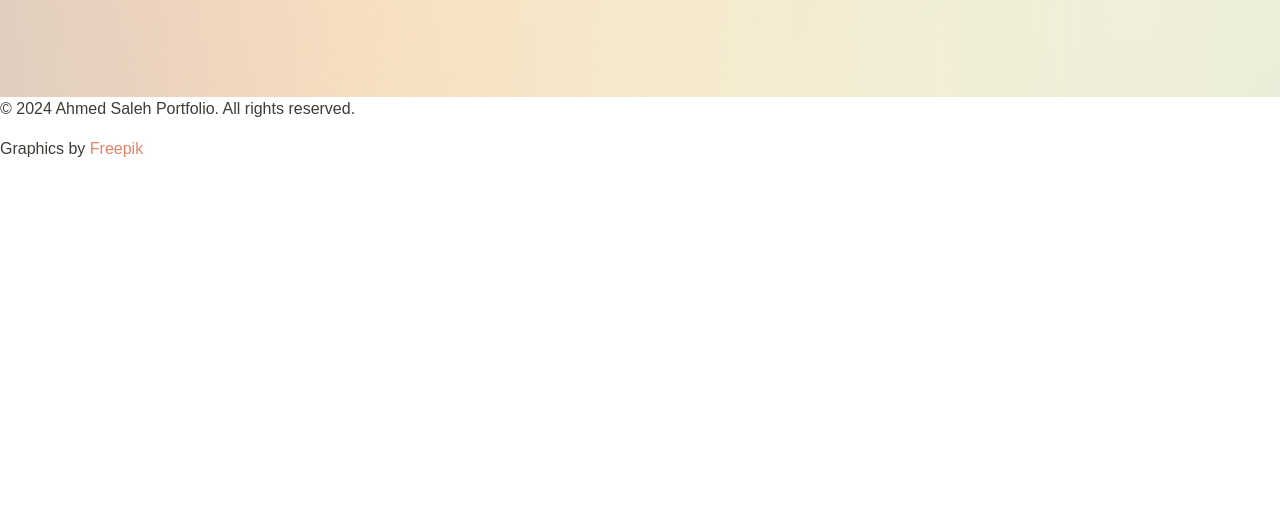
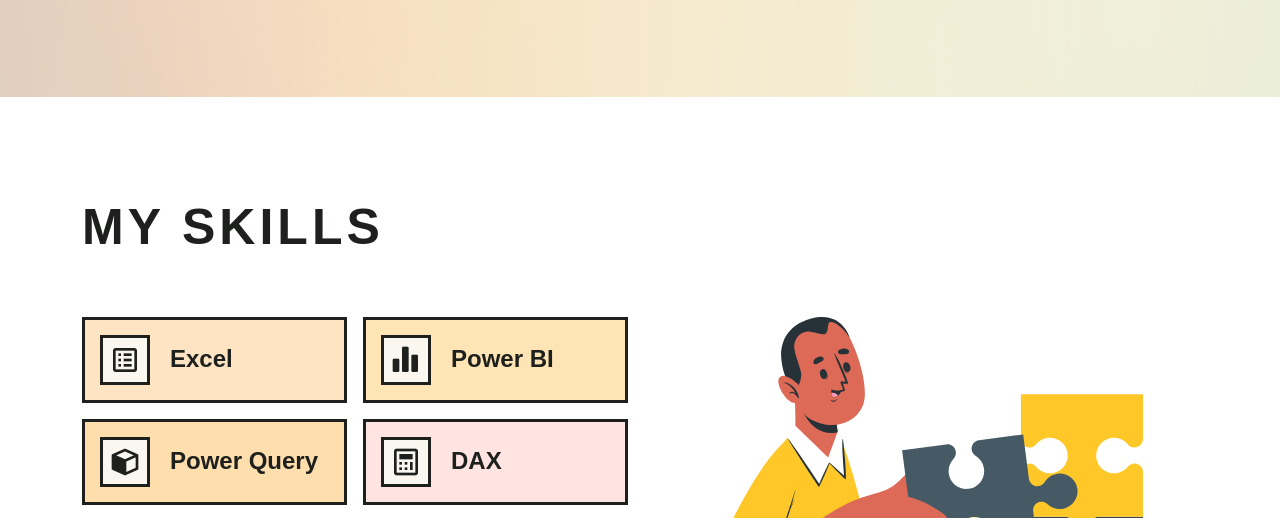
Before and after one commit to ai-saleh/portfolio, a plain HTML site: page home.html in a window 1280 px wide. Shown: the part 2073-2591 px from the top of the page. Before the commit the page ends 2250 px from the top, so only its background shows below. Drawn offline with nearby package versions, Linux system fonts and the light colour scheme; a web font is replaced by a local one.

Commit message:
Add skills section

```diff
--- a/feature-box.css
+++ b/feature-box.css
@@ -110,12 +110,71 @@
   }
 }
 
+/* Skill boxes styling */
+.feature-box.skill {
+  /* Adjust size */
+  padding: 15px;
+  height: auto;
+
+  /* Adjust text */
+  align-items: center;
+}
+
+.feature-box.skill .icon {
+  /* Modify icon size or appearance */
+  width: 20px;
+  width: calc(var(--icon-size) - 20px);
+  height: calc(var(--icon-size) - 20px);
+  min-width: calc(var(--icon-size) - 20px); /* Prevent icon from shrinking */
+  /* font-size: 2em; */
+  /* margin-bottom: 10px; */
+}
+
+.feature-box.skill h5 {
+  /* Adjust title style */
+  margin: 0;
+}
+
+@media (max-width: 1200px) {
+  .feature-box.skill h5 {
+    font-size: 1em;
+  }
+}
+
+/* Resize skills section image due to its large size */
+#skills-img {
+  width: 80%;
+  padding-top: 120px;
+}
+
+@media (max-width: 991px) {
+  #skills-img {
+    padding-top: 0;
+  }
+}
+
 /* Colors for each box */
-.ftb-bg-1 { background-color: blanchedalmond; }
-.ftb-bg-2 { background-color: bisque; }
-.ftb-bg-3 { background-color: mistyrose; }
-.ftb-bg-4 { background-color: navajowhite; }
-.ftb-bg-5 { background-color: moccasin; }
-.ftb-bg-6 { background-color: oldlace; }
-.ftb-bg-7 { background-color: peachpuff; }
-.ftb-bg-8 { background-color: papayawhip; }
+.ftb-bg-1 {
+  background-color: blanchedalmond;
+}
+.ftb-bg-2 {
+  background-color: bisque;
+}
+.ftb-bg-3 {
+  background-color: mistyrose;
+}
+.ftb-bg-4 {
+  background-color: navajowhite;
+}
+.ftb-bg-5 {
+  background-color: moccasin;
+}
+.ftb-bg-6 {
+  background-color: oldlace;
+}
+.ftb-bg-7 {
+  background-color: peachpuff;
+}
+.ftb-bg-8 {
+  background-color: papayawhip;
+}
--- a/home.html
+++ b/home.html
@@ -121,7 +121,7 @@
         <div class="container">
           <div class="row gy-5 align-items-center">
             <div class="col-lg-6 text-center">
-              <img src="assets/svg/asset_1.svg" alt="" />
+              <img src="assets/svg/asset_1.svg" alt="Guy writing about himself." />
             </div>
             <div class="col-lg-6 ps-lg-5">
               <div class="about-text">
@@ -180,6 +180,27 @@
         </div>
       </section>
 
+      <!-- Section: Skills -->
+      <section id="skills" class="section">
+        <div class="container">
+          <div class="row gy-5">
+            <div class="col-lg-6">
+              <div class="section-heading text-start">
+                <h3>My Skills</h3>
+              </div>
+              <div class="skill-box">
+                <div class="row g-3">
+                  <!-- Skill boxes will be dynamically inserted here -->
+                </div>
+              </div>
+            </div>
+            <div class="col-lg-6 text-center">
+              <img id="skills-img" src="assets/svg/asset_3.svg" alt="Guy building his skills">
+            </div>
+          </div>
+        </div>
+      </section>
+
       <!-- Footer -->
       <footer>
         <p>© 2024 Ahmed Saleh Portfolio. All rights reserved.</p>
--- a/script.js
+++ b/script.js
@@ -76,36 +76,61 @@
 });
 
 // Feature box functionality
-document.addEventListener('DOMContentLoaded', function() {
+document.addEventListener("DOMContentLoaded", function () {
   const services = [
     {
-      icon: 'bx bx-analyse',
-      title: 'Data Analysis',
-      description: 'Transform raw data into insightful reports.'
+      icon: "bx bx-analyse",
+      title: "Data Analysis",
+      description: "Transform raw data into insightful reports.",
     },
     {
-      icon: 'bx bx-line-chart',
-      title: 'Data Visualization',
-      description: 'Create compelling dashboards and charts.'
+      icon: "bx bx-line-chart",
+      title: "Data Visualization",
+      description: "Create compelling dashboards and charts.",
     },
     {
-      icon: 'bx bx-data',
-      title: 'Database Management',
-      description: 'Optimize and maintain databases for peak performance.'
+      icon: "bx bx-data",
+      title: "Database Management",
+      description: "Optimize and maintain databases for peak performance.",
     },
     {
-      icon: 'bx bx-bar-chart-alt-2',
-      title: 'Business Intelligence',
-      description: 'Implement and manage BI tools to drive strategic decisions.'
-    }
+      icon: "bx bx-bar-chart-alt-2",
+      title: "Business Intelligence",
+      description:
+        "Implement and manage BI tools to drive strategic decisions.",
+    },
     // You can add more services here in the future
   ];
 
-  const desktopView = document.querySelector('.ftb-desktop-view');
-  const mobileView = document.querySelector('.ftb-mobile-view .swiper-wrapper');
+  const skills = [
+    { icon: "bx bx-spreadsheet", title: "Excel" },
+    { icon: "bx bxs-bar-chart-alt-2", title: "Power BI" },
+    { icon: "bx bxs-cube", title: "Power Query" },
+    { icon: "bx bx-calculator", title: "DAX" },
+    { icon: "bx bx-data", title: "SQL" },
+    { icon: "bx bxl-python", title: "Python" },
+    { icon: "bx bx-grid-alt", title: "NumPy" },
+    { icon: "bx bx-bar-chart", title: "pandas" },
+    { icon: "bx bx-pie-chart-alt-2", title: "Matplotlib" },
+    { icon: "bx bx-scatter-chart", title: "Seaborn" },
+    // Add more skills as needed
+  ];
+
+  const desktopView = document.querySelector(".ftb-desktop-view");
+  const mobileView = document.querySelector(".ftb-mobile-view .swiper-wrapper");
+  const skillsView = document.querySelector(".skill-box .row");
 
   // Define color classes
-  const colorClasses = ['ftb-bg-1', 'ftb-bg-2', 'ftb-bg-3', 'ftb-bg-4', 'ftb-bg-5', 'ftb-bg-6', 'ftb-bg-7', 'ftb-bg-8'];
+  const colorClasses = [
+    "ftb-bg-1",
+    "ftb-bg-2",
+    "ftb-bg-3",
+    "ftb-bg-4",
+    "ftb-bg-5",
+    "ftb-bg-6",
+    "ftb-bg-7",
+    "ftb-bg-8",
+  ];
   // You can add more color classes here in the future
 
   // Fisher-Yates shuffle algorithm
@@ -120,13 +145,17 @@
   // Shuffle the color classes
   let shuffledColors = shuffleArray([...colorClasses]);
 
-  services.forEach((service, index) => {
-    // Reshuffle colors if we've used them all
+  // Function to get next color class
+  function getNextColorClass(index) {
     if (index % colorClasses.length === 0) {
       shuffledColors = shuffleArray([...colorClasses]);
     }
+    return shuffledColors[index % colorClasses.length];
+  }
 
-    const colorClass = shuffledColors[index % colorClasses.length];
+  // Generate service boxes
+  services.forEach((service, index) => {
+    const colorClass = getNextColorClass(index);
     const featureBox = `
       <div class="feature-box ${colorClass}">
         <div class="icon"><i class="${service.icon}"></i></div>
@@ -138,18 +167,45 @@
     `;
 
     // Append to desktop view
-    desktopView.insertAdjacentHTML('beforeend', `
+    desktopView.insertAdjacentHTML(
+      "beforeend",
+      `
       <div class="col-md-6">
         ${featureBox}
       </div>
-    `);
+    `
+    );
 
     // Append to mobile view
-    mobileView.insertAdjacentHTML('beforeend', `
+    mobileView.insertAdjacentHTML(
+      "beforeend",
+      `
       <div class="swiper-slide">
         ${featureBox}
       </div>
-    `);
+    `
+    );
+  });
+
+  // Clear existing content in skills view
+  skillsView.innerHTML = "";
+
+  // Generate skill boxes
+  skills.forEach((skill, index) => {
+    const colorClass = getNextColorClass(index + services.length);
+    const skillBox = `
+      <div class="col-6 col-md-4 col-lg-6">
+        <div class="feature-box skill ${colorClass}">
+          <div class="icon"><i class="${skill.icon}"></i></div>
+          <div class="content">
+            <h5>${skill.title}</h5>
+          </div>
+        </div>
+      </div>
+    `;
+
+    // Append to skills view
+    skillsView.insertAdjacentHTML("beforeend", skillBox);
   });
 
   let swiper = null;
@@ -157,8 +213,8 @@
 
   function initSwiper() {
     if (window.innerWidth < mobileBreakpoint && !swiper) {
-      swiper = new Swiper('.ftb-mobile-view', {
-        slidesPerView: 'auto',
+      swiper = new Swiper(".ftb-mobile-view", {
+        slidesPerView: "auto",
         centeredSlides: true,
         spaceBetween: 30,
         loop: true,
@@ -167,7 +223,7 @@
           disableOnInteraction: false,
         },
         pagination: {
-          el: '.swiper-pagination',
+          el: ".swiper-pagination",
           clickable: true,
         },
       });
@@ -181,5 +237,5 @@
   initSwiper();
 
   // Reinitialize Swiper on window resize
-  window.addEventListener('resize', initSwiper);
+  window.addEventListener("resize", initSwiper);
 });
--- a/style.css
+++ b/style.css
@@ -381,7 +381,7 @@
   left: 0;
   right: 0;
   bottom: 0;
-  background-image: url('assets/bck/orange-and-yellow-sky-during-sunset-gy8dDhxsn6g.jpg');
+  background-image: url("assets/bck/orange-and-yellow-sky-during-sunset-gy8dDhxsn6g.jpg");
   background-size: cover;
   background-position: center;
   opacity: 0.2;
@@ -398,7 +398,9 @@
   padding-bottom: 60px;
   text-align: center;
   opacity: 1;
-  color: rgb(var(--dark-color)); /* Ensure text color contrasts with the background */
+  color: rgb(
+    var(--dark-color)
+  ); /* Ensure text color contrasts with the background */
 }
 
 @media (max-width: 991px) {
```
Lines whose indentation alone changed are shown as unchanged.
